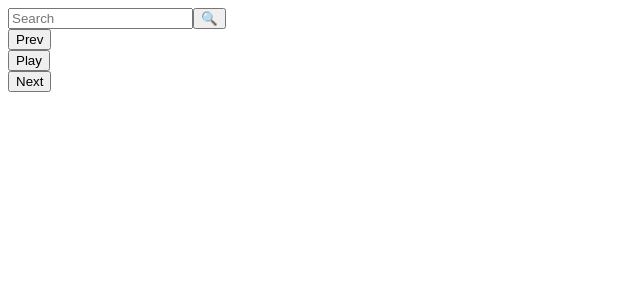
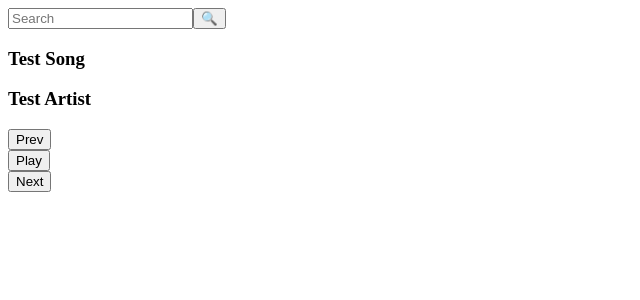
Before and after one commit to Matthew-Hughes3488/MusicPlayer, a React (Create React App) app in the folder frontend/: page / in a window 1280 px wide. Shown: the top 300 px of the page, without its empty margins (0-640 px from the left). Built offline with nearby package versions, Linux system fonts and the light colour scheme.

Commit message:
Created songcard and added it to the musicCard

```diff
--- /dev/null
+++ b/frontend/src/components/SongCard/SongCard.tsx
@@ -0,0 +1,15 @@
+import React from "react";
+
+type SongCardProps = {
+    songTitle : string,
+    artistName : string
+}
+
+export const SongCard = ({songTitle, artistName} : SongCardProps) => {
+    return(
+        <div className="song-card">
+            <h3>{songTitle}</h3>
+            <h3>{artistName}</h3>
+        </div>
+    )
+}
--- a/frontend/src/containers/MusicCard/MusicCard.tsx
+++ b/frontend/src/containers/MusicCard/MusicCard.tsx
@@ -1,5 +1,6 @@
 import React from "react";
 import { MusicControls } from "../../components/MusicControls/MusicControls";
+import { SongCard } from "../../components/SongCard/SongCard";
 
 export const MusicCard = () => {
 
@@ -15,6 +16,7 @@ export const MusicCard = () => {
 
     return(
         <div>
+            <SongCard songTitle="Test Song" artistName="Test Artist"/>
             <MusicControls buttonConfigs={buttonConfigs}/>
         </div>
     )
```
Also changed, not shown: frontend/src/components/SongCard/SongCard.scss (added).
